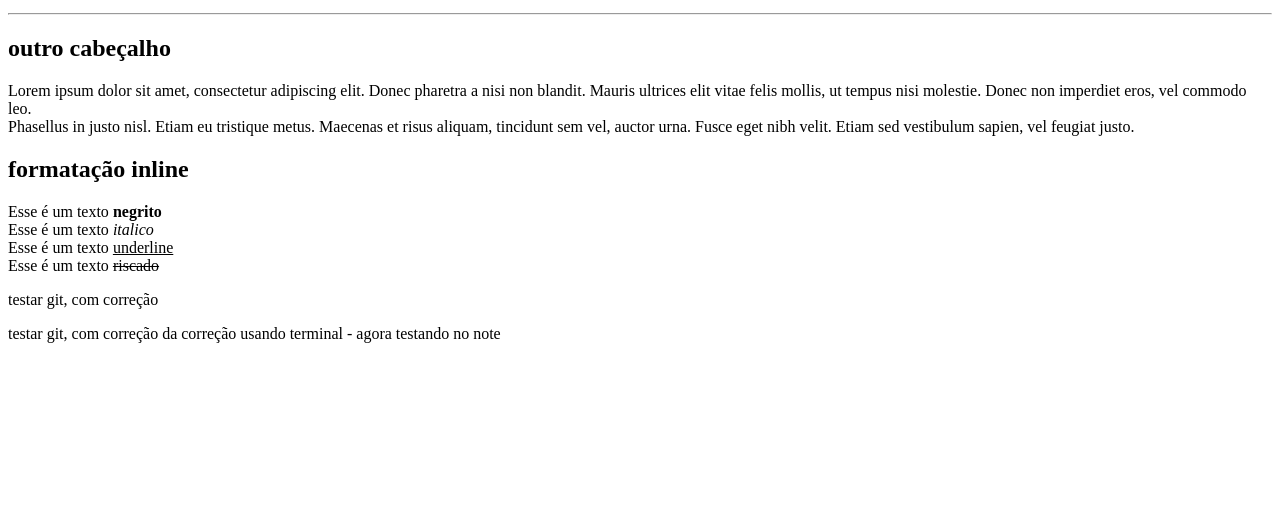
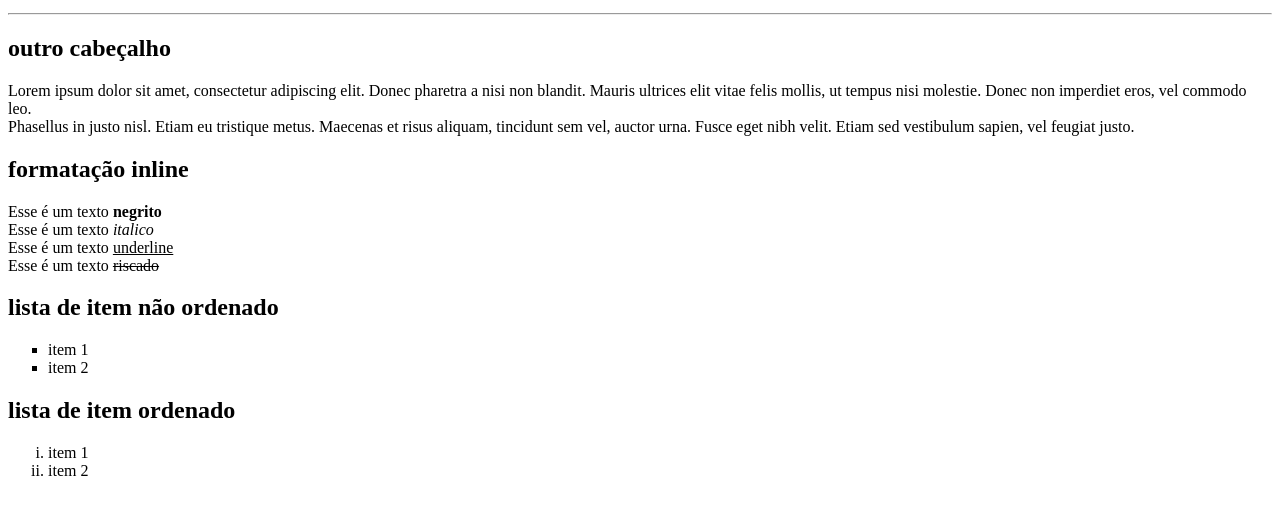
Before and after one commit to lpalloni/devWebCompleto2019, a plain HTML site: page 02HTML5/estutura.html in a window 1280 px wide. Shown: the part 119-634 px from the top of the page. Drawn offline with Linux system fonts and the light colour scheme.

Commit message:
alteração da aula de lista'

```diff
--- a/02HTML5/estutura.html
+++ b/02HTML5/estutura.html
@@ -27,7 +27,19 @@
 		Esse é um texto <u>underline</u><br>
 		Esse é um texto <strike>riscado</strike></p>
 
-		<p>testar git, com correção</p>
-		<p>testar git, com correção da correção usando terminal - agora testando no note</p>
+		<!--listas-->
+		<h2>lista de item não ordenado</h2>
+		<!--TYPE para mudar o tipo de marcador ul: circle, square, disc (padrao)-->
+		<ul type="square">
+			<li>item 1</li>
+			<li>item 2</li>
+		</ul>
+
+		<h2>lista de item ordenado</h2>
+		<!--TYPE para mudar o tipo de marcador ol: 1(padrão), A, a, I, i-->
+		<ol type="i">
+			<li>item 1</li>
+			<li>item 2</li>
+		</ol>
 	</body>
 </html>
```
